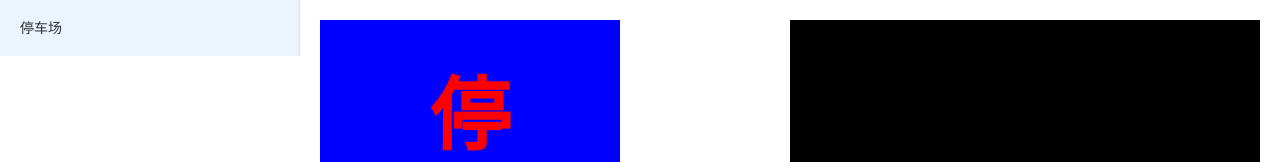
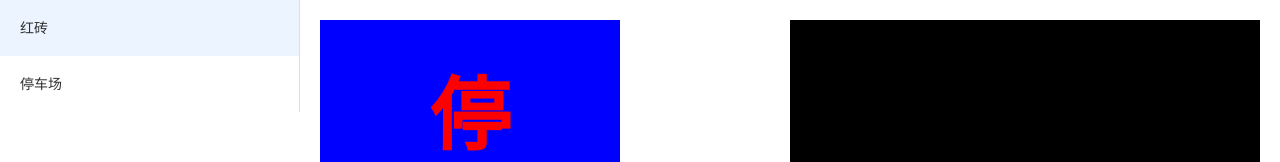
Before and after one commit to Nicolas-zn/canvas, a Vue app: page / in a window 1280 px wide. Shown: the top 162 px of the page. Built offline with nearby package versions, Linux system fonts and the light colour scheme.

Commit message:
红砖纹理

```diff
--- a/src/App.vue
+++ b/src/App.vue
@@ -22,6 +22,9 @@ const changeComponent = (component: any) => {
 let application_list = [
   {
     component_name: 'parking', application_name: '停车场'
+  },
+  {
+    component_name: 'brick', application_name: '红砖'
   }
 ]
 
--- /dev/null
+++ b/src/canvas/brick.vue
@@ -0,0 +1,80 @@
+<!-- canvas 绘制文字 -->
+<script lang="ts" setup>
+
+import { utils } from '@/utils';
+import { CanvasTexture, Mesh, MeshBasicMaterial, PerspectiveCamera, PlaneGeometry, RepeatWrapping, Scene, WebGLRenderer } from 'three';
+import { OrbitControls } from 'three/examples/jsm/Addons.js';
+import { onMounted, ref } from 'vue';
+let canvasCon = ref()
+let canvas: HTMLCanvasElement
+function draw() {
+    canvas = document.createElement('canvas')
+    canvas.height = 535
+    canvas.width = 300
+    const ctx = canvas.getContext('2d') as CanvasRenderingContext2D
+    const brickWidth = 50
+    const brickHeight = 25
+    const gap = 5
+
+    ctx.fillStyle = 'rgb(255,0,0)'
+    ctx.strokeStyle = '#000'
+
+    for (let y = 0; y < canvas.height; y += brickHeight + gap) {
+        for (let x = gap; x < canvas.width; x += brickWidth) {
+            ctx.fillRect(x, y, brickWidth - gap, brickHeight);
+            ctx.strokeRect(x, y, brickWidth - gap, brickHeight);
+        }
+    }
+
+    canvasCon.value.appendChild(canvas)
+}
+onMounted(() => {
+    draw()
+    three_logic()
+})
+
+// 3d逻辑
+let threeCon = ref()
+let canvas_texture: CanvasTexture
+let scene: Scene, camera: PerspectiveCamera, renderer: WebGLRenderer, controls: OrbitControls
+function three_logic() {
+    let domElement = threeCon.value as HTMLDivElement
+    ({ scene, camera, renderer, controls } = utils.initScene(domElement))
+    camera.position.set(0, 10, 0)
+    camera.lookAt(0, 0, 0)
+    controls.addEventListener('change', () => {
+        renderer.render(scene, camera)
+    })
+    canvas_texture = new CanvasTexture(canvas)
+    canvas_texture.wrapS = RepeatWrapping
+    canvas_texture.wrapT = RepeatWrapping
+    canvas_texture.repeat.set(1, 1);
+    const plane = new PlaneGeometry(10, 10)
+    plane.rotateX(-Math.PI / 2)
+    const material = new MeshBasicMaterial({ map: canvas_texture, side: 2 })
+    const mesh = new Mesh(plane, material)
+    scene.add(mesh)
+    renderer.render(scene, camera)
+
+}
+</script>
+<template>
+    <div class="container">
+        <div ref="canvasCon" class="canvasCon"></div>
+        <div ref="threeCon" class="threeCon"></div>
+    </div>
+</template>
+
+<style lang="scss" scoped>
+.container {
+    position: relative;
+    height: 100%;
+    width: 100%;
+    display: flex;
+
+    >div {
+        width: 50%;
+        height: 100%;
+    }
+}
+</style>
```
Also changed, not shown: src/components/root.vue (added, +59 -0 lines), src/components/scene.vue (deleted, +0 -57 lines).
